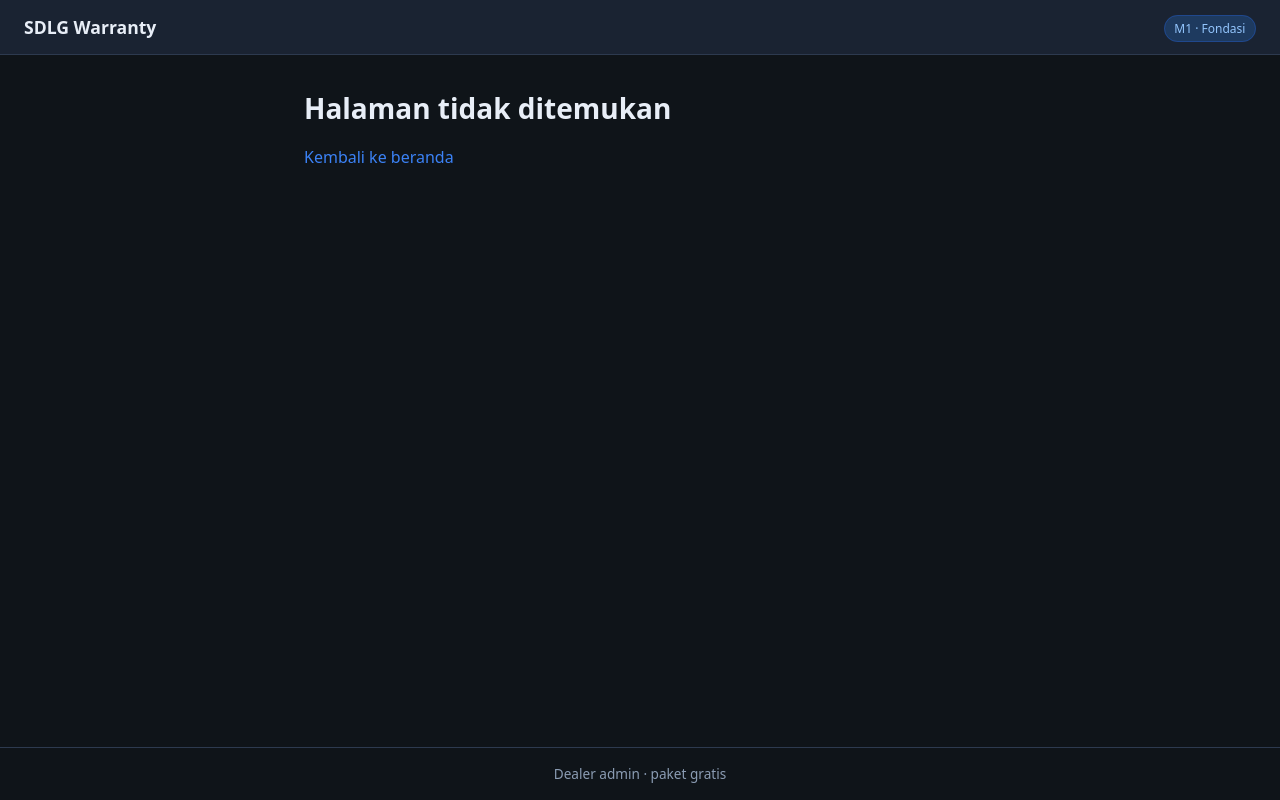
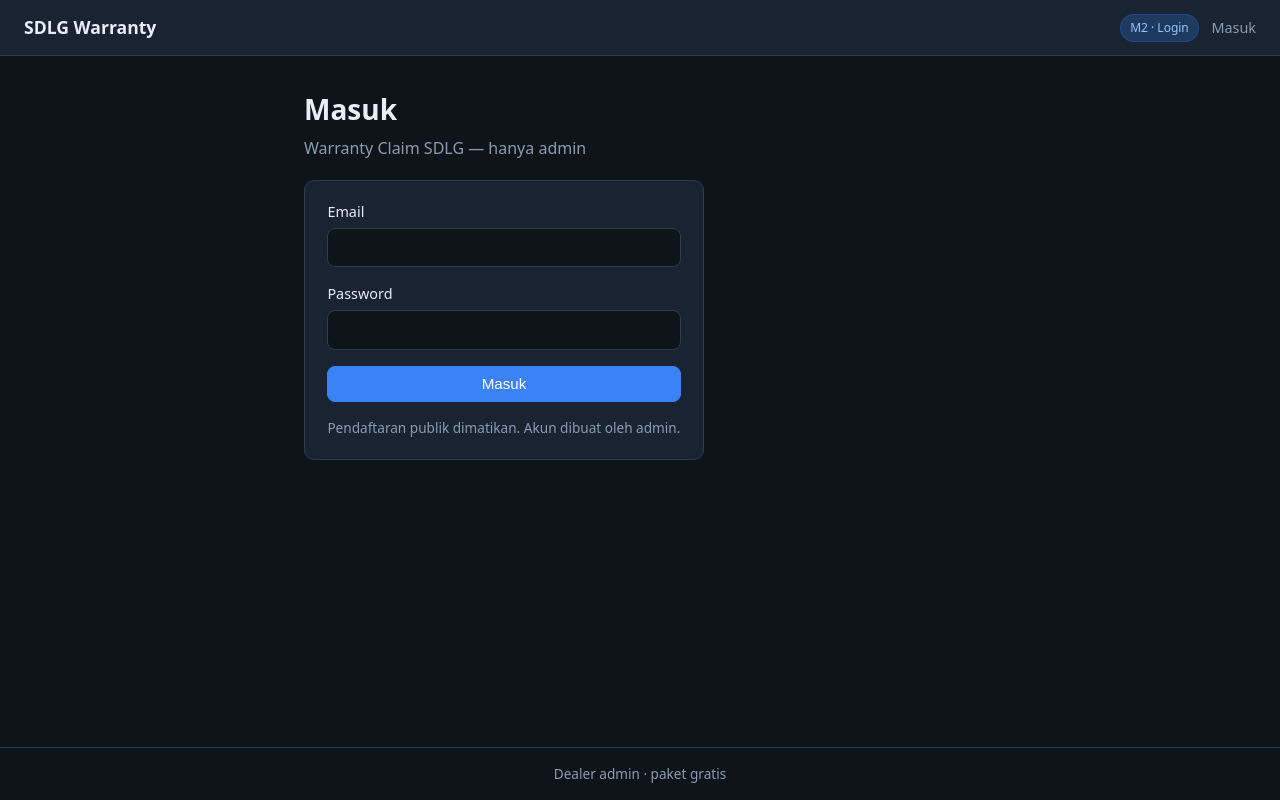
Before and after one commit to esahuda9900/WEB-SDLG, a React (Vite) app: page /#/login in a window 1280 px wide. Built offline with nearby package versions, Linux system fonts and the light colour scheme; no server answers.

Commit message:
feat(m2): login Supabase, AuthContext, proteksi rute, hanya admin

```diff
--- a/package.json
+++ b/package.json
@@ -10,6 +10,7 @@
     "lint": "eslint ."
   },
   "dependencies": {
+    "@supabase/supabase-js": "^2.49.1",
     "react": "^19.0.0",
     "react-dom": "^19.0.0",
     "react-router-dom": "^7.1.0"
--- a/src/App.tsx
+++ b/src/App.tsx
@@ -1,15 +1,30 @@
-import { Routes, Route, Link } from 'react-router-dom'
+import { Routes, Route, Link, Navigate } from 'react-router-dom'
+import { AuthProvider, useAuth } from './auth/AuthContext'
+import LoginPage from './pages/LoginPage'
+import RequireAuth from './components/RequireAuth'
 
 function Home() {
+  const { user, role, signOut } = useAuth()
+
   return (
     <div className="page">
       <h1>Warranty Claim SDLG</h1>
-      <p className="muted">Fondasi web baru — Milestone M1</p>
+      <p className="muted">Fondasi web baru — Milestone M2 (Login)</p>
       <div className="card">
-        <p>Web monitoring & submit klaim warranty ke principal SDLG.</p>
-        <p>Status: <strong>sedang dibangun</strong>. Login dan daftar klaim menyusul di milestone berikutnya.</p>
+        <p>
+          Masuk sebagai: <strong>{user?.email}</strong>
+        </p>
+        <p>
+          Role: <strong>{role?.role ?? '—'}</strong>
+          {role?.display_name ? ` (${role.display_name})` : ''}
+        </p>
+        <p className="muted small">
+          Daftar klaim dan fitur lain menyusul di milestone berikutnya.
+        </p>
+        <button type="button" className="btn" onClick={() => signOut()}>
+          Keluar
+        </button>
       </div>
-      <p className="muted small">Base path: /WEB-SDLG/ · HashRouter aktif</p>
     </div>
   )
 }
@@ -18,23 +33,47 @@
   return (
     <div className="page">
       <h1>Halaman tidak ditemukan</h1>
-      <p><Link to="/">Kembali ke beranda</Link></p>
+      <p>
+        <Link to="/">Kembali ke beranda</Link>
+      </p>
     </div>
   )
 }
 
-export default function App() {
+function Shell() {
+  const { session, loading, isAdmin } = useAuth()
+
   return (
     <div className="app">
       <header className="header">
-        <Link to="/" className="brand">SDLG Warranty</Link>
-        <nav>
-          <span className="badge">M1 · Fondasi</span>
+        <Link to="/" className="brand">
+          SDLG Warranty
+        </Link>
+        <nav className="nav">
+          <span className="badge">M2 · Login</span>
+          {!loading && session && isAdmin && (
+            <Link to="/" className="nav-link">
+              Beranda
+            </Link>
+          )}
+          {!loading && !session && (
+            <Link to="/login" className="nav-link">
+              Masuk
+            </Link>
+          )}
         </nav>
       </header>
       <main>
         <Routes>
-          <Route path="/" element={<Home />} />
+          <Route path="/login" element={<LoginPage />} />
+          <Route
+            path="/"
+            element={
+              <RequireAuth>
+                <Home />
+              </RequireAuth>
+            }
+          />
           <Route path="*" element={<NotFound />} />
         </Routes>
       </main>
@@ -44,3 +83,11 @@
     </div>
   )
 }
+
+export default function App() {
+  return (
+    <AuthProvider>
+      <Shell />
+    </AuthProvider>
+  )
+}
--- /dev/null
+++ b/src/auth/AuthContext.tsx
@@ -0,0 +1,136 @@
+import {
+  createContext,
+  useCallback,
+  useContext,
+  useEffect,
+  useMemo,
+  useState,
+  type ReactNode,
+} from 'react'
+import type { Session, User } from '@supabase/supabase-js'
+import { supabase, type UserRoleRow } from '../lib/supabase'
+
+type AuthState = {
+  session: Session | null
+  user: User | null
+  role: UserRoleRow | null
+  loading: boolean
+  error: string | null
+  signIn: (email: string, password: string) => Promise<{ ok: boolean; message?: string }>
+  signOut: () => Promise<void>
+  isAdmin: boolean
+}
+
+const AuthContext = createContext<AuthState | null>(null)
+
+async function fetchRole(userId: string): Promise<UserRoleRow | null> {
+  const { data, error } = await supabase
+    .from('app_user_roles')
+    .select('user_id, role, branch_id, display_name, is_active')
+    .eq('user_id', userId)
+    .eq('is_active', true)
+    .maybeSingle()
+
+  if (error) {
+    console.error('fetchRole', error.message)
+    return null
+  }
+  return data as UserRoleRow | null
+}
+
+export function AuthProvider({ children }: { children: ReactNode }) {
+  const [session, setSession] = useState<Session | null>(null)
+  const [user, setUser] = useState<User | null>(null)
+  const [role, setRole] = useState<UserRoleRow | null>(null)
+  const [loading, setLoading] = useState(true)
+  const [error, setError] = useState<string | null>(null)
+
+  useEffect(() => {
+    let mounted = true
+
+    supabase.auth.getSession().then(async ({ data }) => {
+      if (!mounted) return
+      setSession(data.session)
+      setUser(data.session?.user ?? null)
+      if (data.session?.user) {
+        const r = await fetchRole(data.session.user.id)
+        if (mounted) setRole(r)
+      }
+      if (mounted) setLoading(false)
+    })
+
+    const { data: sub } = supabase.auth.onAuthStateChange(async (_event, next) => {
+      setSession(next)
+      setUser(next?.user ?? null)
+      if (next?.user) {
+        const r = await fetchRole(next.user.id)
+        setRole(r)
+      } else {
+        setRole(null)
+      }
+      setLoading(false)
+    })
+
+    return () => {
+      mounted = false
+      sub.subscription.unsubscribe()
+    }
+  }, [])
+
+  const signIn = useCallback(async (email: string, password: string) => {
+    setError(null)
+    const { data, error: err } = await supabase.auth.signInWithPassword({ email, password })
+    if (err) {
+      setError(err.message)
+      return { ok: false, message: err.message }
+    }
+    if (data.user) {
+      const r = await fetchRole(data.user.id)
+      setRole(r)
+      if (!r || !r.is_active) {
+        await supabase.auth.signOut()
+        const msg = 'Akun belum punya akses aktif. Hubungi admin.'
+        setError(msg)
+        return { ok: false, message: msg }
+      }
+      if (r.role !== 'admin' && r.role !== 'warranty_admin') {
+        // M2: hanya admin dulu
+        await supabase.auth.signOut()
+        const msg = 'Sementara hanya role admin yang boleh masuk.'
+        setError(msg)
+        return { ok: false, message: msg }
+      }
+    }
+    return { ok: true }
+  }, [])
+
+  const signOut = useCallback(async () => {
+    setError(null)
+    await supabase.auth.signOut()
+    setRole(null)
+  }, [])
+
+  const isAdmin = role?.role === 'admin' || role?.role === 'warranty_admin'
+
+  const value = useMemo(
+    () => ({
+      session,
+      user,
+      role,
+      loading,
+      error,
+      signIn,
+      signOut,
+      isAdmin,
+    }),
+    [session, user, role, loading, error, signIn, signOut, isAdmin],
+  )
+
+  return <AuthContext.Provider value={value}>{children}</AuthContext.Provider>
+}
+
+export function useAuth() {
+  const ctx = useContext(AuthContext)
+  if (!ctx) throw new Error('useAuth harus di dalam AuthProvider')
+  return ctx
+}
--- /dev/null
+++ b/src/components/RequireAuth.tsx
@@ -0,0 +1,21 @@
+import { Navigate, useLocation } from 'react-router-dom'
+import { useAuth } from '../auth/AuthContext'
+
+export default function RequireAuth({ children }: { children: React.ReactNode }) {
+  const { session, loading, isAdmin } = useAuth()
+  const location = useLocation()
+
+  if (loading) {
+    return (
+      <div className="page">
+        <p className="muted">Memuat sesi…</p>
+      </div>
+    )
+  }
+
+  if (!session || !isAdmin) {
+    return <Navigate to="/login" replace state={{ from: location.pathname }} />
+  }
+
+  return <>{children}</>
+}
--- a/src/index.css
+++ b/src/index.css
@@ -6,6 +6,8 @@
   --muted: #8b9cb3;
   --accent: #3b82f6;
   --accent-hover: #2563eb;
+  --danger: #f87171;
+  --danger-bg: #3f1d1d;
   --radius: 10px;
   font-family: system-ui, -apple-system, "Segoe UI", Roboto, sans-serif;
   line-height: 1.5;
@@ -31,6 +33,7 @@
   padding: 0.85rem 1.5rem;
   border-bottom: 1px solid var(--border);
   background: var(--surface);
+  gap: 1rem;
 }
 
 .brand {
@@ -39,6 +42,18 @@
   color: var(--text);
 }
 .brand:hover { text-decoration: none; color: var(--accent); }
+
+.nav {
+  display: flex;
+  align-items: center;
+  gap: 0.75rem;
+}
+
+.nav-link {
+  font-size: 0.9rem;
+  color: var(--muted);
+}
+.nav-link:hover { color: var(--text); }
 
 .badge {
   font-size: 0.75rem;
@@ -65,6 +80,67 @@
 .card p { margin: 0 0 0.75rem; }
 .card p:last-child { margin-bottom: 0; }
 
+.login-form {
+  display: flex;
+  flex-direction: column;
+  gap: 1rem;
+  max-width: 400px;
+}
+
+.field {
+  display: flex;
+  flex-direction: column;
+  gap: 0.35rem;
+  font-size: 0.9rem;
+}
+
+.field input {
+  padding: 0.6rem 0.75rem;
+  border-radius: 8px;
+  border: 1px solid var(--border);
+  background: var(--bg);
+  color: var(--text);
+  font-size: 1rem;
+}
+
+.field input:focus {
+  outline: 2px solid var(--accent);
+  outline-offset: 1px;
+}
+
+.btn {
+  display: inline-flex;
+  align-items: center;
+  justify-content: center;
+  padding: 0.55rem 1rem;
+  border-radius: 8px;
+  border: 1px solid var(--border);
+  background: var(--surface);
+  color: var(--text);
+  font-size: 0.95rem;
+  cursor: pointer;
+}
+.btn:hover { border-color: var(--accent); }
+.btn:disabled { opacity: 0.6; cursor: not-allowed; }
+
+.btn.primary {
+  background: var(--accent);
+  border-color: var(--accent);
+  color: white;
+}
+.btn.primary:hover { background: var(--accent-hover); }
+
+.alert {
+  padding: 0.65rem 0.85rem;
+  border-radius: 8px;
+  font-size: 0.9rem;
+}
+.alert-error {
+  background: var(--danger-bg);
+  color: var(--danger);
+  border: 1px solid #7f1d1d;
+}
+
 .footer {
   padding: 1rem 1.5rem;
   border-top: 1px solid var(--border);
--- /dev/null
+++ b/src/lib/supabase.ts
@@ -0,0 +1,22 @@
+import { createClient } from '@supabase/supabase-js'
+
+// Anon key = publishable (aman di frontend asal RLS aktif).
+// Boleh di-override lewat env saat build lokal.
+const supabaseUrl =
+  import.meta.env.VITE_SUPABASE_URL ?? 'https://frqvelcreczmnofldrga.supabase.co'
+
+const supabaseAnonKey =
+  import.meta.env.VITE_SUPABASE_ANON_KEY ??
+  'eyJhbGciOiJIUzI1NiIsInR5cCI6IkpXVCJ9.eyJpc3MiOiJzdXBhYmFzZSIsInJlZiI6ImZycXZlbGNyZWN6bW5vZmxkcmdhIiwicm9sZSI6ImFub24iLCJpYXQiOjE3ODgzMzQyMDksImV4cCI6MjEwMzkxMDIwOX0.EQoGxEu8cNDF84tObZH13rwHiYt9EGcqnJiT3yRMa-w'
+
+export const supabase = createClient(supabaseUrl, supabaseAnonKey)
+
+export type AppRole = 'admin' | 'warranty_admin' | 'viewer' | 'branch_user'
+
+export type UserRoleRow = {
+  user_id: string
+  role: AppRole
+  branch_id: string | null
+  display_name: string | null
+  is_active: boolean
+}
--- /dev/null
+++ b/src/pages/LoginPage.tsx
@@ -0,0 +1,76 @@
+import { FormEvent, useState } from 'react'
+import { Navigate, useLocation } from 'react-router-dom'
+import { useAuth } from '../auth/AuthContext'
+
+export default function LoginPage() {
+  const { signIn, session, loading, isAdmin } = useAuth()
+  const location = useLocation()
+  const from = (location.state as { from?: string } | null)?.from ?? '/'
+
+  const [email, setEmail] = useState('')
+  const [password, setPassword] = useState('')
+  const [submitting, setSubmitting] = useState(false)
+  const [localError, setLocalError] = useState<string | null>(null)
+
+  if (!loading && session && isAdmin) {
+    return <Navigate to={from} replace />
+  }
+
+  async function onSubmit(e: FormEvent) {
+    e.preventDefault()
+    setLocalError(null)
+    setSubmitting(true)
+    const res = await signIn(email.trim(), password)
+    setSubmitting(false)
+    if (!res.ok) {
+      setLocalError(res.message ?? 'Login gagal')
+    }
+  }
+
+  return (
+    <div className="page login-page">
+      <h1>Masuk</h1>
+      <p className="muted">Warranty Claim SDLG — hanya admin</p>
+
+      <form className="card login-form" onSubmit={onSubmit}>
+        {localError && (
+          <div className="alert alert-error" role="alert">
+            {localError}
+          </div>
+        )}
+
+        <label className="field">
+          <span>Email</span>
+          <input
+            type="email"
+            autoComplete="username"
+            required
+            value={email}
+            onChange={(e) => setEmail(e.target.value)}
+            disabled={submitting}
+          />
+        </label>
+
+        <label className="field">
+          <span>Password</span>
+          <input
+            type="password"
+            autoComplete="current-password"
+            required
+            value={password}
+            onChange={(e) => setPassword(e.target.value)}
+            disabled={submitting}
+          />
+        </label>
+
+        <button type="submit" className="btn primary" disabled={submitting}>
+          {submitting ? 'Memproses…' : 'Masuk'}
+        </button>
+
+        <p className="muted small">
+          Pendaftaran publik dimatikan. Akun dibuat oleh admin.
+        </p>
+      </form>
+    </div>
+  )
+}
```
Also changed, not shown: 3 other files (tests, documents, lock files or other folders).
